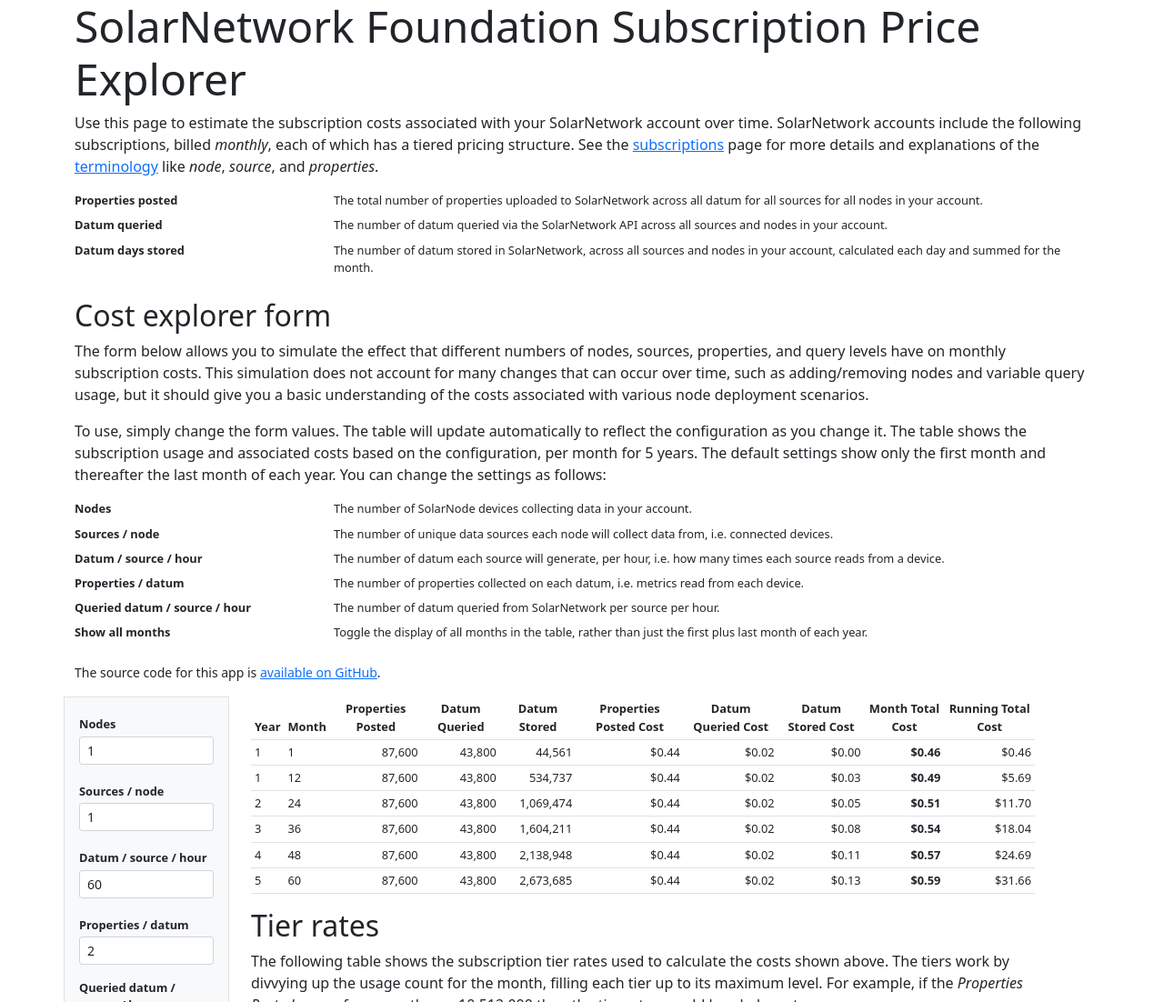
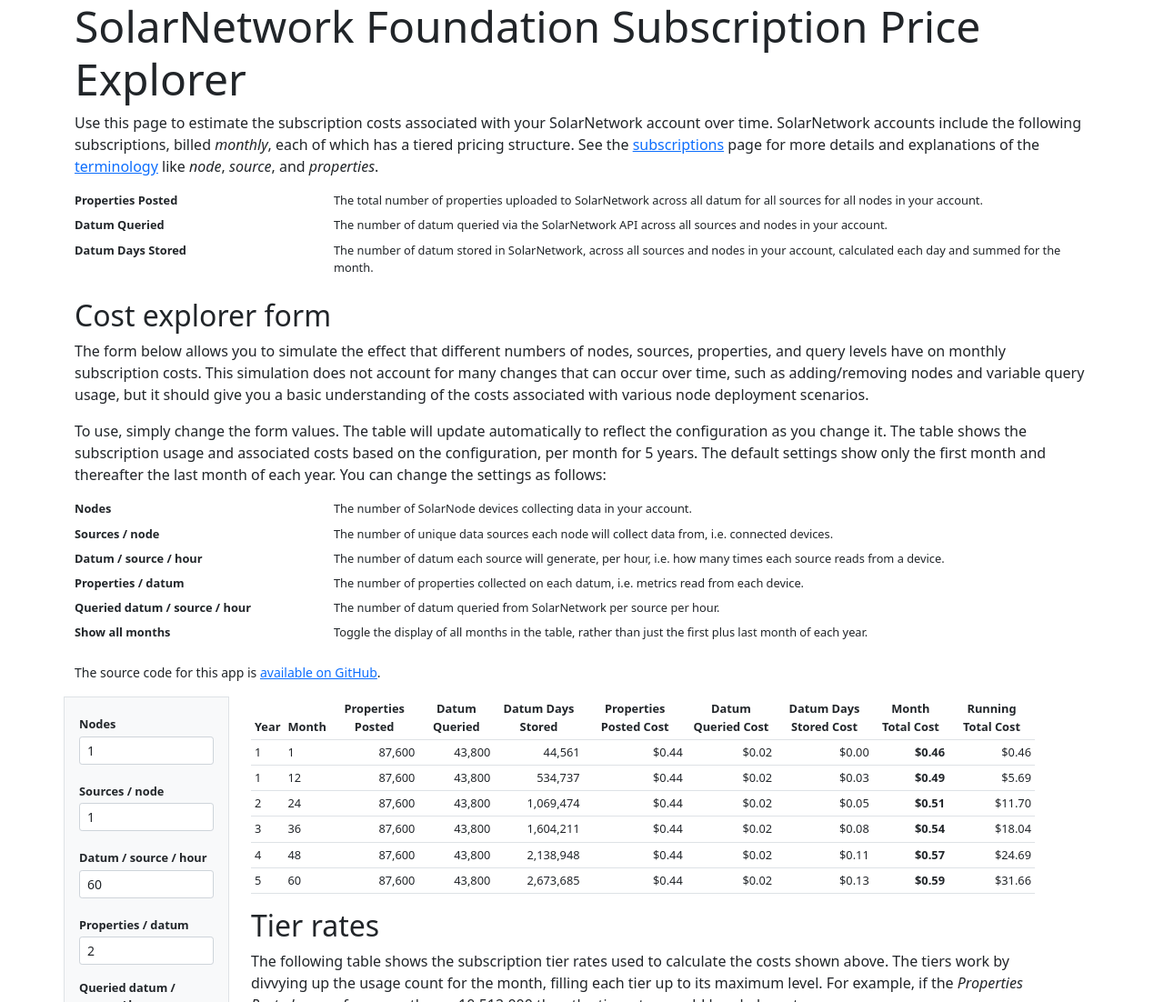
Before and after one commit to SolarNetworkFoundation/subscription-price-explorer, a website built with webpack: page src/index.html in a window 1280 px wide. Shown: the top 1102 px of the page at 91% size. Built offline with nearby package versions, Linux system fonts and the light colour scheme.

Commit message:
Tweak Datum Days to Datum Days Stored for consistency.

```diff
--- a/package.json
+++ b/package.json
@@ -1,6 +1,6 @@
 {
   "name": "snf-subscription-price-explorer",
-  "version": "1.0.2",
+  "version": "1.0.3",
   "description": "SolarNetwork Foundation subscription price explorer.",
   "private": true,
   "keywords": [
--- a/src/index.html
+++ b/src/index.html
@@ -23,17 +23,17 @@
             like <i>node</i>, <i>source</i>, and <i>properties</i>.
           </p>
           <dl class="row fs-sm">
-            <dt class="col-sm-3">Properties posted</dt>
+            <dt class="col-sm-3">Properties Posted</dt>
             <dd class="col-sm-9">
               The total number of properties uploaded to SolarNetwork across all datum for all
               sources for all nodes in your account.
             </dd>
-            <dt class="col-sm-3">Datum queried</dt>
+            <dt class="col-sm-3">Datum Queried</dt>
             <dd class="col-sm-9">
               The number of datum queried via the SolarNetwork API across all sources and nodes in
               your account.
             </dd>
-            <dt class="col-sm-3">Datum days stored</dt>
+            <dt class="col-sm-3">Datum Days Stored</dt>
             <dd class="col-sm-9">
               The number of datum stored in SolarNetwork, across all sources and nodes in your
               account, calculated each day and summed for the month.
@@ -196,10 +196,10 @@
                   <th>Month</th>
                   <th>Properties Posted</th>
                   <th>Datum Queried</th>
-                  <th>Datum Stored</th>
+                  <th>Datum Days Stored</th>
                   <th>Properties Posted Cost</th>
                   <th>Datum Queried Cost</th>
-                  <th>Datum Stored Cost</th>
+                  <th>Datum Days Stored Cost</th>
                   <th>Month Total Cost</th>
                   <th>Running Total Cost</th>
                 </tr>
```
